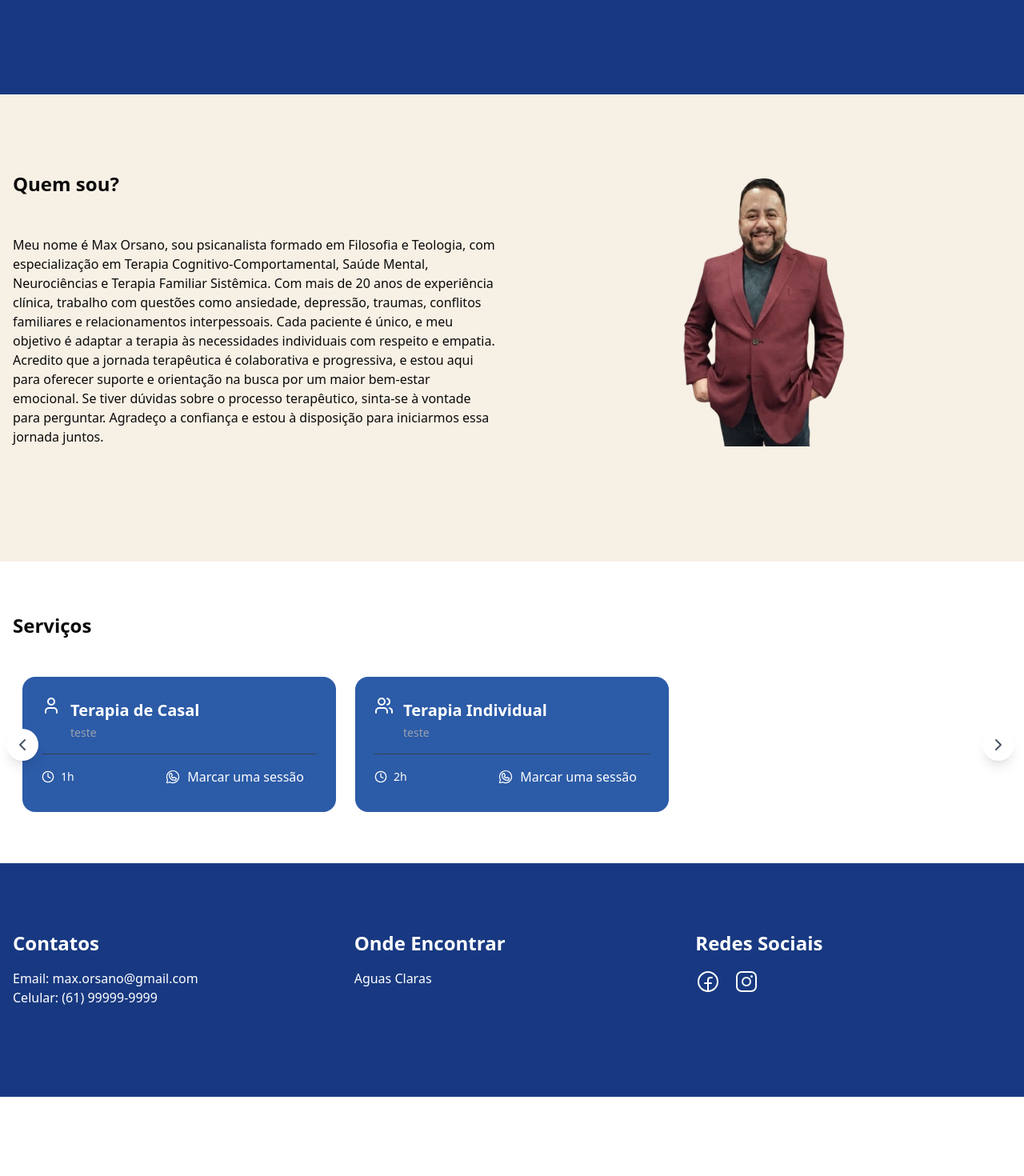
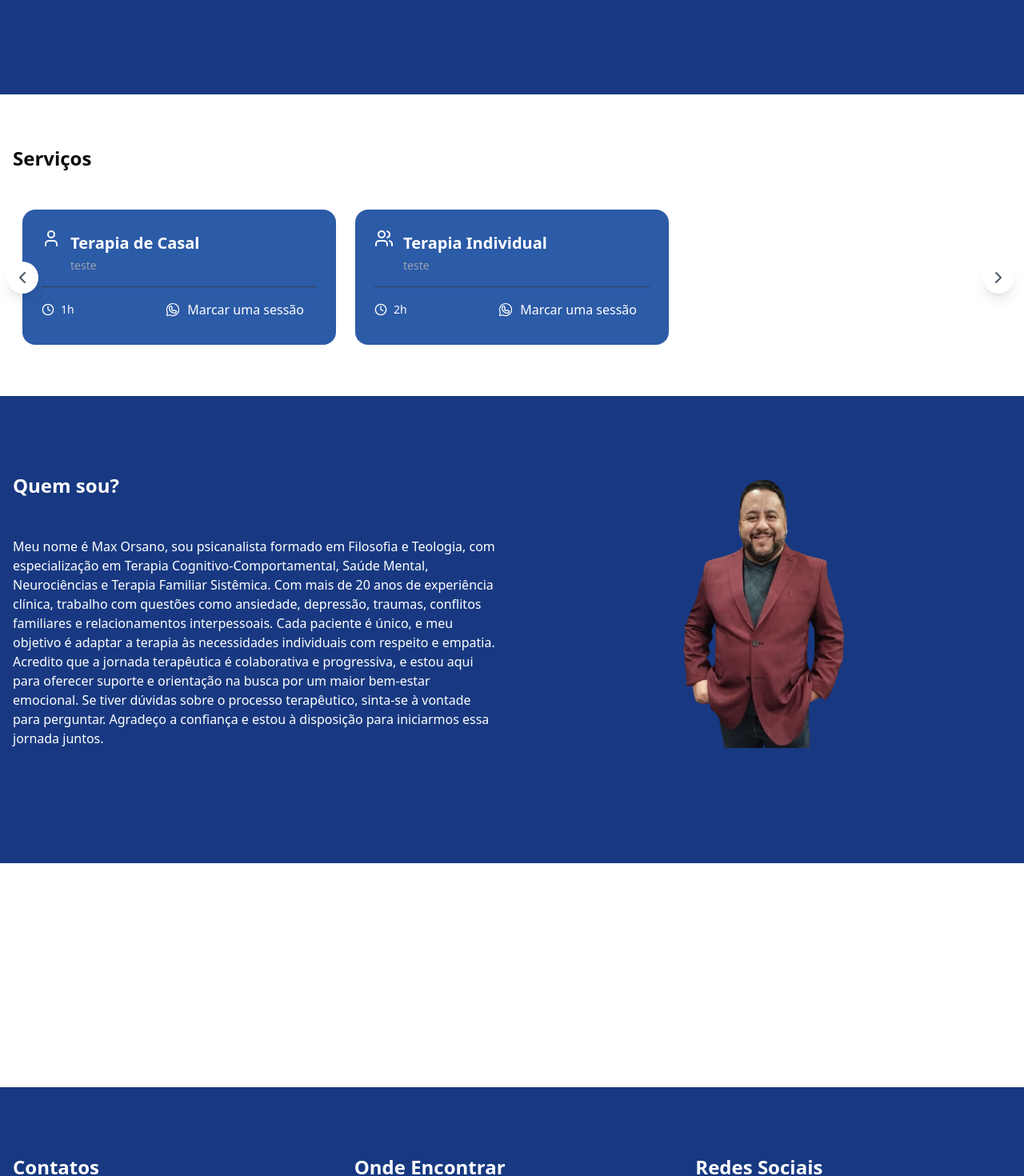
Before and after one commit to orsanor/landing-page-max-orsano, a Next.js app: page / in a window 1280 px wide. Shown: the part 366-1836 px from the top of the page at 80% size. Before the commit the page ends 1737 px from the top, so only its background shows below. Built offline with nearby package versions, Linux system fonts and the light colour scheme.

Commit message:
feat: headers funcionando

```diff
--- a/package.json
+++ b/package.json
@@ -18,6 +18,7 @@
     "next": "15.2.0",
     "react": "^19.0.0",
     "react-dom": "^19.0.0",
+    "react-scroll": "^1.9.3",
     "tailwind-merge": "^3.0.2",
     "tailwindcss-animate": "^1.0.7"
   },
@@ -26,6 +27,7 @@
     "@types/node": "^20",
     "@types/react": "^19",
     "@types/react-dom": "^19",
+    "@types/react-scroll": "^1.8.10",
     "tailwindcss": "^4",
     "typescript": "^5"
   }
--- a/src/app/_components/about.tsx
+++ b/src/app/_components/about.tsx
@@ -1,16 +1,18 @@
-"use client"
+"use client";
 
 import perfil from "../../../public/perfil.png";
 import Image from "next/image";
 
 export function About() {
   return (
-    <section className="bg-[#F7F0E5] py-16">
+    <section className="bg-[#183981] py-16" id="about">
       <div className="container mx-auto py-16 px-4 pt-8 pb-16 md:pb-0 relative">
         <article className="grid grid-cols-1 lg:grid-cols-2 gap-8 pb-20">
           <div className="space-y-4">
-            <h2 className="font-600 text-2xl font-bold mb-12">Quem sou?</h2>
-            <p className="text-md">
+            <h2 className="font-600 text-2xl font-bold mb-12 text-white">
+              Quem sou?
+            </h2>
+            <p className="text-md text-white">
               Meu nome é Max Orsano, sou psicanalista formado em Filosofia e
               Teologia, com especialização em Terapia Cognitivo-Comportamental,
               Saúde Mental, Neurociências e Terapia Familiar Sistêmica. Com mais
--- a/src/app/_components/footer.tsx
+++ b/src/app/_components/footer.tsx
@@ -1,8 +1,10 @@
+"use client";
+
 import { FacebookLogo, InstagramLogo } from "@phosphor-icons/react/dist/ssr";
 
 export function Footer() {
   return (
-    <section className="bg-[#183981] py-16 text-white">
+    <section className="bg-[#183981] py-16 text-white" id="contact">
       <div className="container mx-auto px-4">
         <footer className="grid grid-cols-1 md:grid-cols-2 lg:grid-cols-3 gap-8 mb-12 mt-5">
           <div>
--- a/src/app/_components/header.tsx
+++ b/src/app/_components/header.tsx
@@ -1,7 +1,10 @@
-import { WhatsappLogo } from "@phosphor-icons/react/dist/ssr";
-import Link from "next/link";
+"use client"
 
-export default function Header() {
+import { WhatsappLogo } from "@phosphor-icons/react";
+import { Link } from "react-scroll";
+
+
+export function Header() {
   return (
     <header className="py-4 px-6">
       <div className="max-w-6xl mx-auto flex items-center justify-between">
@@ -10,42 +13,47 @@ export default function Header() {
           <ul className="flex gap-4">
             <li>
               <Link
-                className="text-black hover:text-[#77adeb] duration-300 font-semibold"
-                rel="stylesheet"
-                href="/"
+                to="about"
+                smooth={true}
+                duration={500}
+                className="text-black hover:text-[#77adeb] duration-300 font-semibold cursor-pointer"
               >
                 Sobre
               </Link>
             </li>
             <li>
               <Link
-                className="text-black hover:text-[#77adeb] duration-300 font-semibold "
-                rel="stylesheet"
-                href="/"
+                to="services"
+                smooth={true}
+                duration={500}
+                className="text-black hover:text-[#77adeb] duration-300 font-semibold cursor-pointer"
               >
                 Serviços
               </Link>
             </li>
             <li>
               <Link
-                className="text-black hover:text-[#77adeb] duration-300 font-semibold "
-                rel="stylesheet"
-                href="/"
+                to="contact"
+                smooth={true}
+                duration={500}
+                className="text-black hover:text-[#77adeb] duration-300 font-semibold cursor-pointer"
               >
                 Contato
               </Link>
             </li>
             <li>
               <Link
-                className="text-black hover:text-[#77adeb] duration-300 font-semibold "
-                rel="stylesheet"
-                href="#"
+                to="blog"
+                smooth={true}
+                duration={500}
+                className="text-black hover:text-[#77adeb] duration-300 font-semibold cursor-pointer"
               >
                 Blog
               </Link>
             </li>
           </ul>
         </nav>
+
         <a
           href={`https://wa.me/556198275031?text=Gostaria de agendar uma sessão`}
           className="bg-[#2c5ba7] px-5 py-2 rounded-md font-semibold flex items-center w-fit gap-2 text-[#e0e0e0] hover:bg-[#77adeb] duration-300"
--- a/src/app/_components/hero.tsx
+++ b/src/app/_components/hero.tsx
@@ -1,3 +1,5 @@
+"use client";
+
 import { WhatsappLogo } from "@phosphor-icons/react/dist/ssr";
 import perfil from "../../../public/perfil.png";
 import Image from "next/image";
--- /dev/null
+++ b/src/app/_components/more.tsx
@@ -0,0 +1,11 @@
+"use client";
+
+export function More() {
+  return (
+    <div className="py-16 text-white">
+      <article className="grid grid-cols-1 md:grid-cols-2 lg:grid-cols-3 gap-8 mb-16 mt-16">
+        teste
+      </article>
+    </div>
+  );
+}
--- a/src/app/_components/services.tsx
+++ b/src/app/_components/services.tsx
@@ -19,7 +19,7 @@ const services = [
   },
 ];
 
-export default function Services() {
+export function Services() {
   const [emblaRef, emblaApi] = useEmblaCarousel({
     loop: false,
     align: "start",
@@ -40,7 +40,7 @@ export default function Services() {
   }
 
   return (
-    <section className="bg-white py-16">
+    <section className="bg-white py-16" id="services">
       <div className="container mx-auto px-4">
         <div>
           <h2 className="font-600 text-2xl font-bold mb-12">Serviços</h2>
--- a/src/app/page.tsx
+++ b/src/app/page.tsx
@@ -1,17 +1,18 @@
 import { About } from "./_components/about";
 import { Footer } from "./_components/footer";
-import Header from "./_components/header";
+import { Header } from "./_components/header";
 import { Hero } from "./_components/hero";
-import Services from "./_components/services";
-
+import { More } from "./_components/more";
+import { Services } from "./_components/services";
 
 export default function Home() {
   return (
     <main>
       <Header />
       <Hero />
+      <Services />
       <About />
-      <Services />
+      <More />
       <Footer />
     </main>
   );
```
Also changed, not shown: 1 other file (tests, documents, lock files or other folders).
